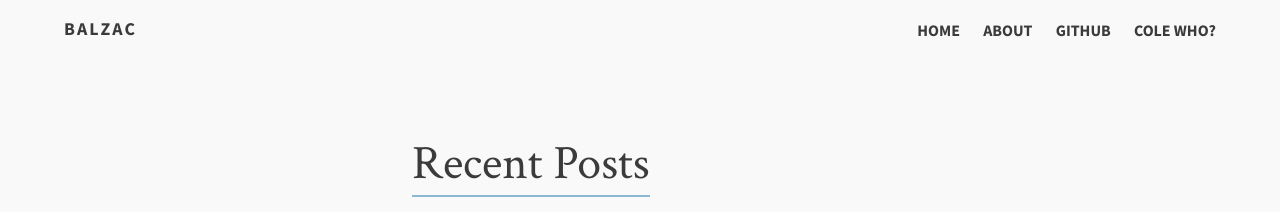
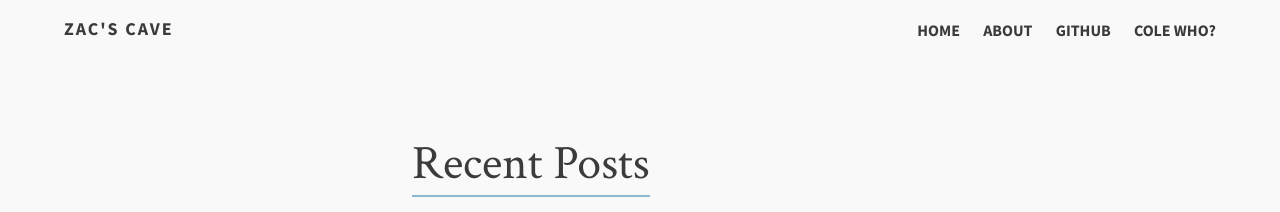
Before and after one commit to ColeTownsend/Balzac-for-Jekyll, a Jekyll site: the page built from index.md, in a window 1280 px wide. Shown: the top 212 px of the page. Built offline with Jekyll 4.4.1, drawn with Linux system fonts in a browser that asks for light colours.

Commit message:
Update _config.yml

```diff
--- a/_config.yml
+++ b/_config.yml
@@ -1,4 +1,4 @@
-title:            Balzac
+title:            Zac's cave
 tagline:          A beautiful theme.
 description:      Describe your website.
 canonical: http://jekyll.gtat.me
```
